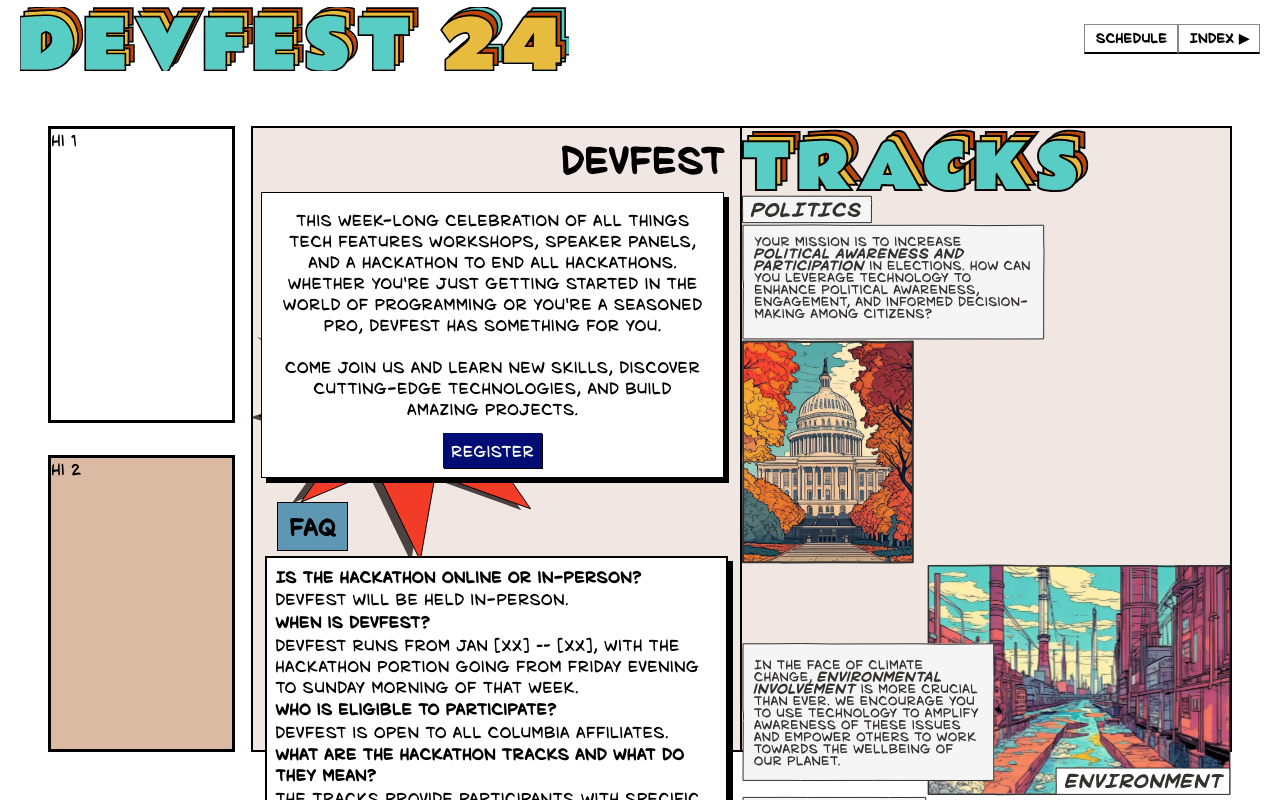
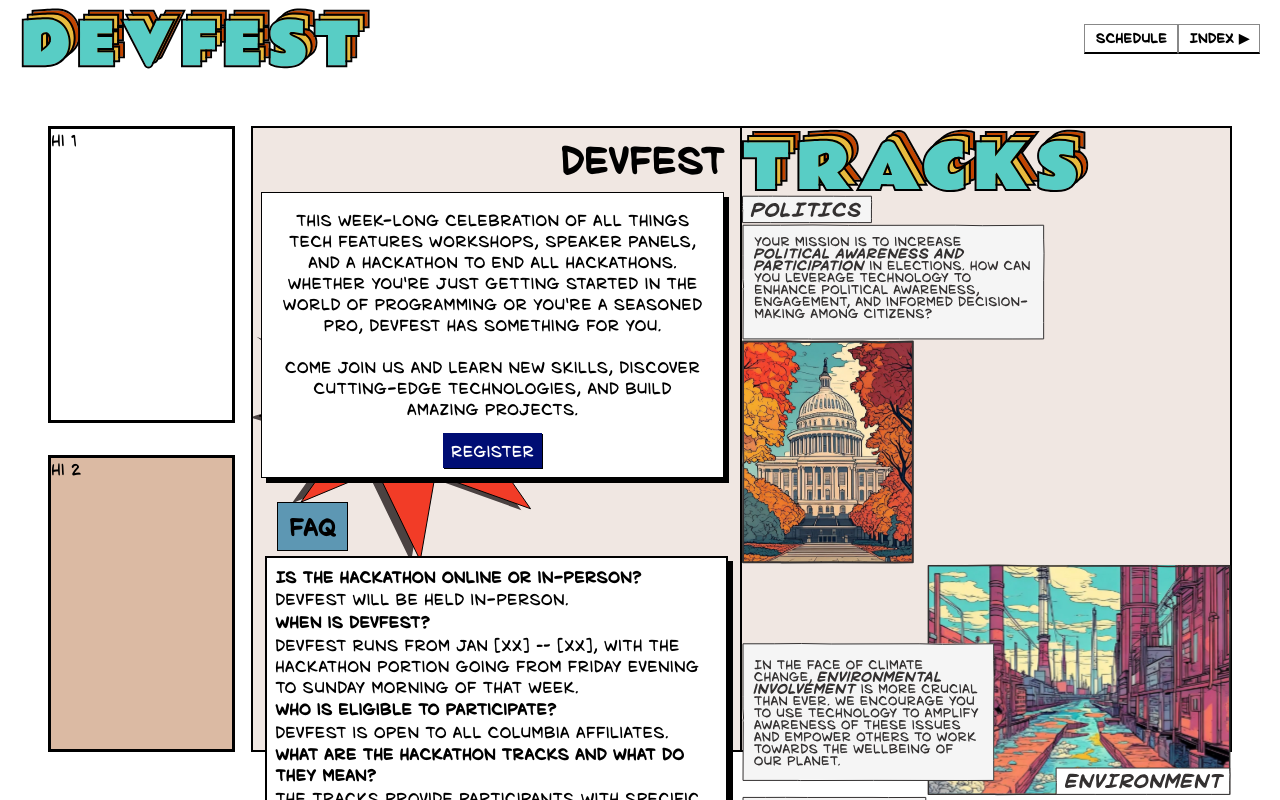
Before and after one commit to adicu/devfest-2024, a Next.js app: page / in a window 1280 px wide. Built offline with nearby package versions, Linux system fonts and the light colour scheme.

Commit message:
Added devfest.svg and 24.svg

```diff
--- a/src/components/Header.jsx
+++ b/src/components/Header.jsx
@@ -91,7 +91,7 @@
   return (
     <HeaderContainer>
       {/* <Title>DEVFEST 24</Title> */}
-      <TitleImage src="/images/titles/devfest-24.svg" />
+      <TitleImage src="/images/titles/devfest.svg" />
       <ButtonsContainer>
         <Button> Schedule </Button>
         <div>
```
Also changed, not shown: public/images/titles/24.svg (added), public/images/titles/devfest.svg (added).
